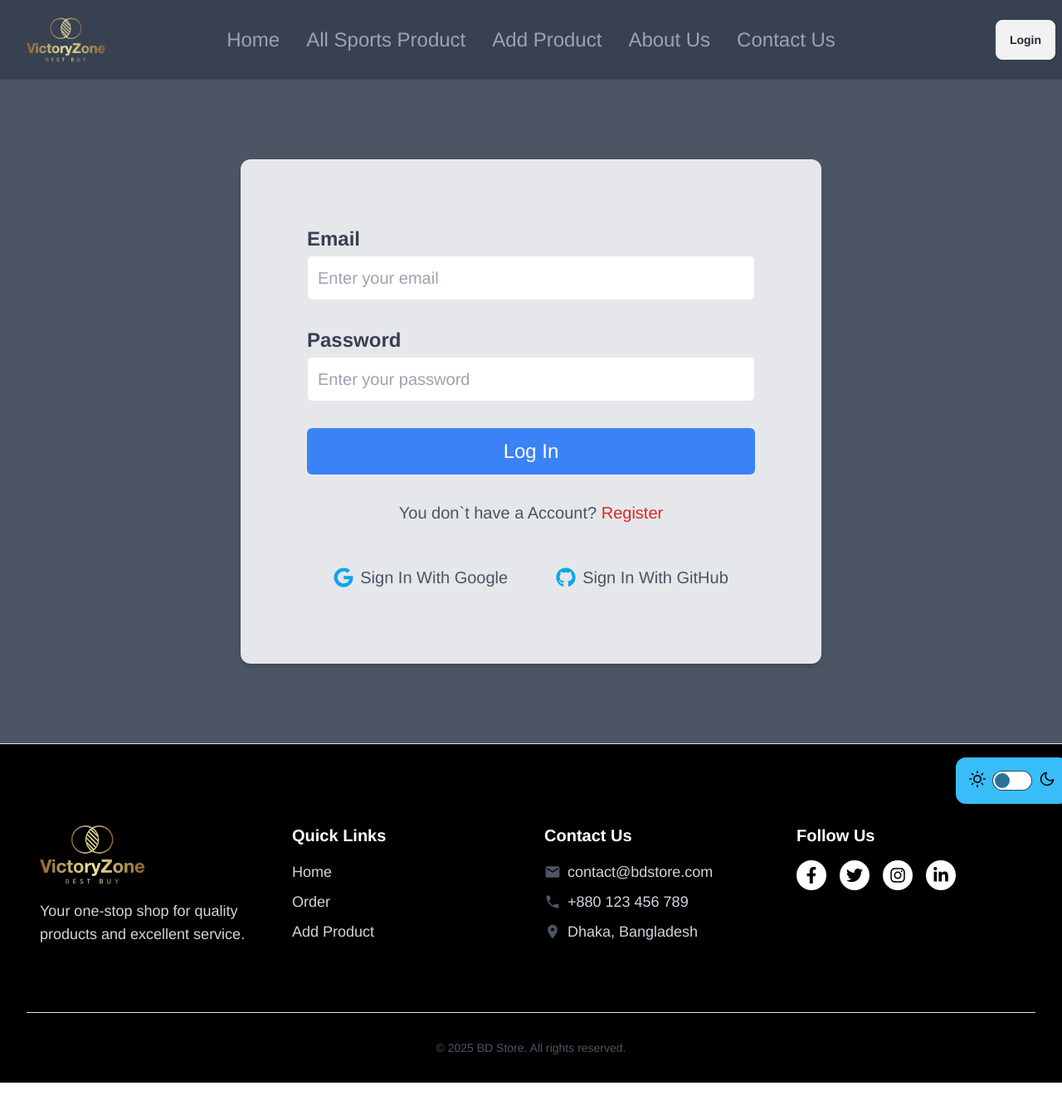
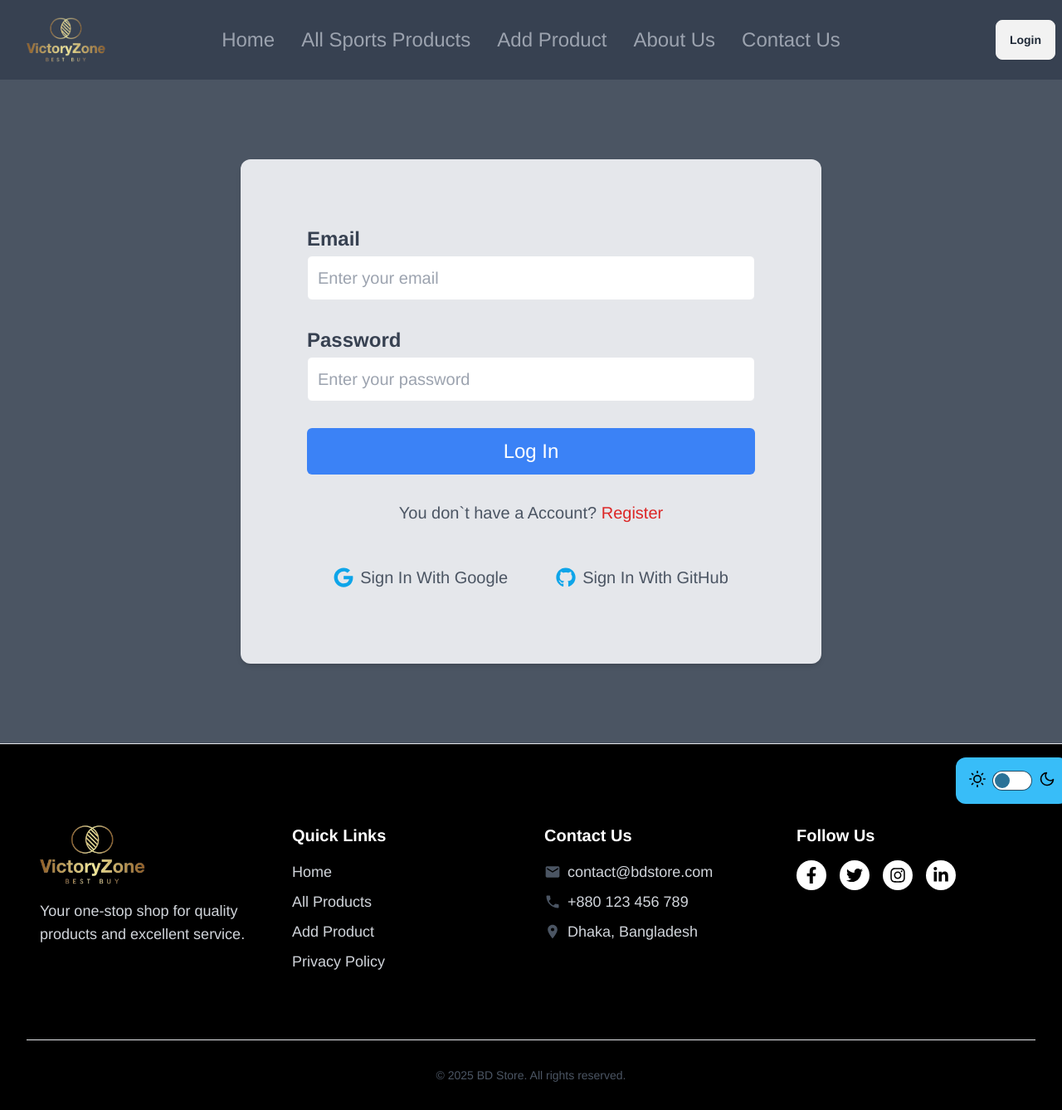
Before and after one commit to TanvirAhmed-1/Sports-Equipment-Store-client2, a React (Vite) app: page /login in a window 1280 px wide. Shown: the whole page at 83% size. Before the commit the page ends 1305 px from the top, so only its background shows below. Built offline with nearby package versions, Linux system fonts and the light colour scheme; no server answers.

Commit message:
project done

```diff
--- a/index.html
+++ b/index.html
@@ -2,9 +2,9 @@
 <html lang="en">
   <head>
     <meta charset="UTF-8" />
-    <link rel="icon" type="image/svg+xml" href="/vite.svg" />
+    <link rel="icon" type="image/svg+xml" href="https://img.icons8.com/?size=100&id=bpb1NWfrmmHv&format=png&color=000000" />
     <meta name="viewport" content="width=device-width, initial-scale=1.0" />
-    <title>Vite + React</title>
+    <title>victoryZone</title>
   </head>
   <body class="light-mode">
     <div id="root"></div>
--- a/src/components/AuthProvider.jsx
+++ b/src/components/AuthProvider.jsx
@@ -15,7 +15,7 @@ const auth = getAuth(app);
 
 const AuthProvider = ({ children }) => {
 
-  const [user, setUser] = useState();
+  const [user, setUser] = useState(null);
   const [loader, setLoader] = useState(true);
 
   // google sign in
--- a/src/components/Footer.jsx
+++ b/src/components/Footer.jsx
@@ -85,13 +85,18 @@ const Footer = () => {
                   </Link>
                 </li>
                 <li>
-                  <Link href="/order" className="hover:text-blue-600">
-                    Order
+                  <Link href="/AllSports" className="hover:text-blue-600">
+                    All Products
                   </Link>
                 </li>
                 <li>
-                  <Link href="/add-product" className="hover:text-blue-600">
+                  <Link href="/addProduct" className="hover:text-blue-600">
                     Add Product
+                  </Link>
+                </li>
+                <li>
+                  <Link href="/about" className="hover:text-blue-600">
+                  Privacy Policy
                   </Link>
                 </li>
               </ul>
--- a/src/components/MyCard.jsx
+++ b/src/components/MyCard.jsx
@@ -19,7 +19,7 @@ const MyCard = ({ product,deleteProduct }) => {
 
   return (
     <div className="card bg-white dark:bg-gray-800 md:w-auto w-80 shadow-xl p-6 border-[#F3F3F3] border-2 grid justify-center items-center mx-auto">
-      <figure className="w-[200px] h-[200px] mx-auto  bg-[#F3F3F3] rounded-2xl flex justify-center items-center">
+      <figure className="max-w-[200px] max-h-[200px] mx-auto  bg-[#F3F3F3] rounded-2xl flex justify-center items-center">
         <img
           src={image}
           alt={itemName}
--- a/src/components/NavBar.jsx
+++ b/src/components/NavBar.jsx
@@ -23,14 +23,14 @@ const NavBar = () => {
         </NavLink>
 
         <NavLink to="/AllSports" className="hover:text-green-300 transition">
-          All Sports Product
+          All Sports Products
         </NavLink>
         <NavLink to="/addProduct" className="hover:text-green-300 transition">
           Add Product
         </NavLink>
         {user && (
           <NavLink to="/equipment" className="hover:text-green-300 transition">
-            My Equipment
+            My Products
           </NavLink>
         )}
         <NavLink to="/about" className="hover:text-green-300 transition">
@@ -92,9 +92,11 @@ const NavBar = () => {
                 <p className="text-lg font-medium text-gray-200">{user.displayName}</p>
               </div>
               <div>
-                <div tabIndex={0} role="button" className="btn m-1">
+                <div tabIndex={0} role="button" className=" m-1">
                   {" "}
-                  img
+                     {
+                      user ? <img  className="rounded-full md:w-14 w-10" src={user?.reloadUserInfo?.photoUrl} alt="" srcset="" />: <p>img</p>
+                     }
                   <img src="" alt="" srcset="" />
                 </div>
                 <ul
--- a/src/components/ProductCard.jsx
+++ b/src/components/ProductCard.jsx
@@ -10,7 +10,7 @@ const ProductCard = ({ Products }) => {
 
   return (
     <div className=" card bg-white dark:bg-slate-600 md:w-full w-80 shadow-xl p-6 border-[#F3F3F3] border-2 grid justify-center items-center mx-auto">
-      <figure className=" md:w-[282px] h-[280px]  bg-[#F3F3F3] rounded-2xl">
+      <figure className=" md:max-w-[282px] max-h-[280px]  bg-[#F3F3F3] rounded-2xl">
         <img
           src={image}
           alt={itemName}
--- a/src/components/ProductDetails.jsx
+++ b/src/components/ProductDetails.jsx
@@ -1,5 +1,6 @@
 import React from "react";
 import { Link, useLoaderData } from "react-router-dom";
+import { toast } from "react-toastify";
 
 const ProductDetails = () => {
   const idData = useLoaderData();
@@ -63,7 +64,7 @@ const ProductDetails = () => {
 
           <div className="card-actions lg:gap-20 justify-start py-4">
             <Link to={"/"}>
-              <button className="btn btn-primary">Buy Now</button>
+              <button onClick={()=> toast("Thank you")} className="btn btn-primary">Buy Now</button>
             </Link>
           </div>
         </div>
```
